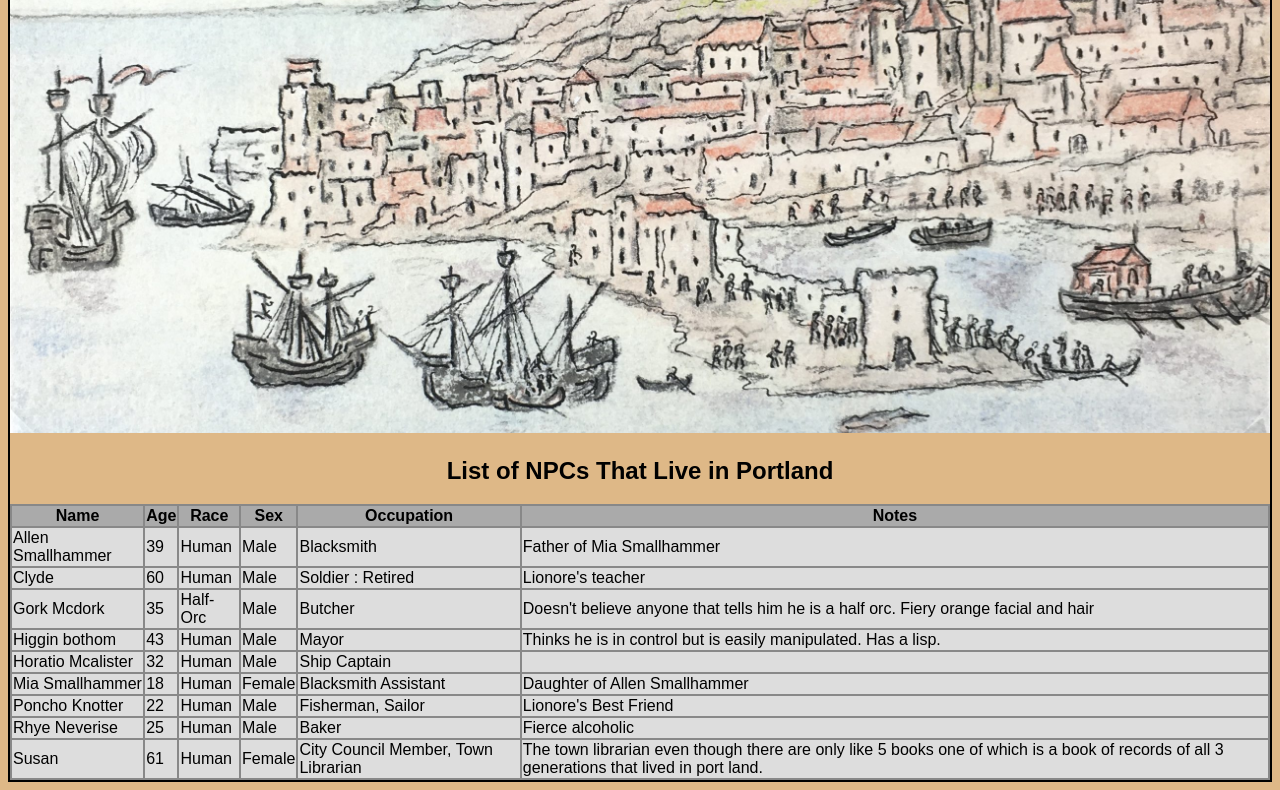
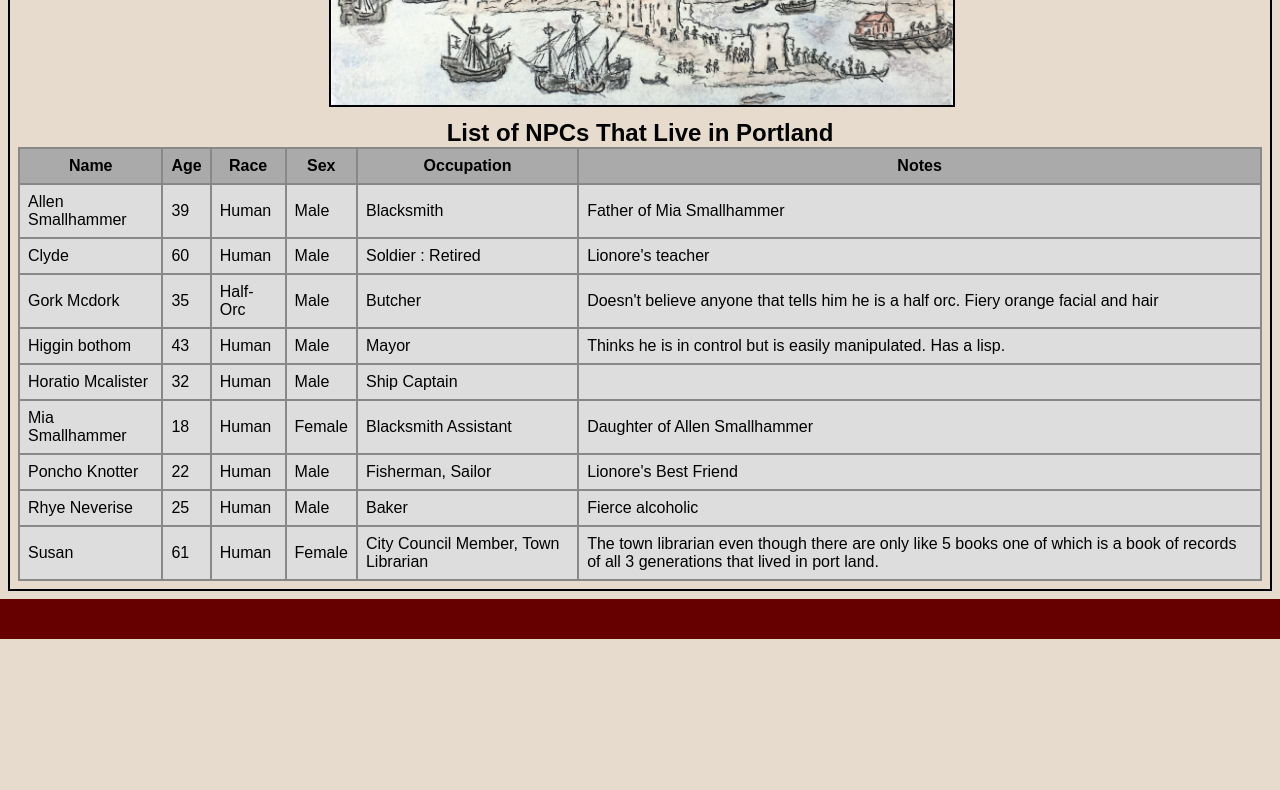
Before and after one commit to MrOutsider/DND-Wiki, a plain HTML site: page campaigns/portland-campaign/locations/portland.html in a window 1280 px wide. Shown: the part 327-1117 px from the top of the page. After the commit the page ends 966 px from the top, so only its background shows below. Drawn offline with Linux system fonts and the light colour scheme.

Commit message:
CSS Update

```diff
--- a/campaigns/portland-campaign/locations/portland.html
+++ b/campaigns/portland-campaign/locations/portland.html
@@ -15,6 +15,7 @@
     </header>
     <main class="location">
         <img src="portland/images/portland.jpg" alt="Image of mideval port, Portland.">
+        <section>
             <h2>List of NPCs That Live in Portland</h2>
             <table>
                 <thead>
@@ -107,6 +108,7 @@
                     </tr>
                 </tbody>
             </table>
+        </section>
     </main>
     <footer></footer>
 </body>
--- a/css/main.css
+++ b/css/main.css
@@ -1,12 +1,27 @@
+* {
+    margin: 0px;
+    padding: 0px;
+}
+
 body {
     font-family: Arial, Helvetica, sans-serif;
-    background-color: burlywood;
+    background-color: #e6dbcc;
 }
 
 header,
 footer {
     background-color: #600;
     color: whitesmoke;
+    padding: 20px;
+}
+
+main {
+    margin: 8px;
+    padding: 8px;
+}
+
+section {
+    margin-top: 8px;
 }
 
 h1 {
@@ -27,14 +42,25 @@ thead {
     background-color: #aaa;
 }
 
+th {
+    padding: 8px;
+}
+
 td {
     background-color: #ddd;
+    padding: 8px;
+}
+
+li {
+    margin-left: 8px;
 }
 
 img {
-    width: 100%;
+    width: 50%;
+    margin-left: 25%;
+    border: 2px solid #000;
 }
 
 .location {
-    border: 2px solid black;
+    border: 2px solid #000;
 }
```
Also changed, not shown: campaigns/portland-campaign/locations/vancouver.html (+2 -1 lines). Lines whose indentation alone changed are shown as unchanged.
